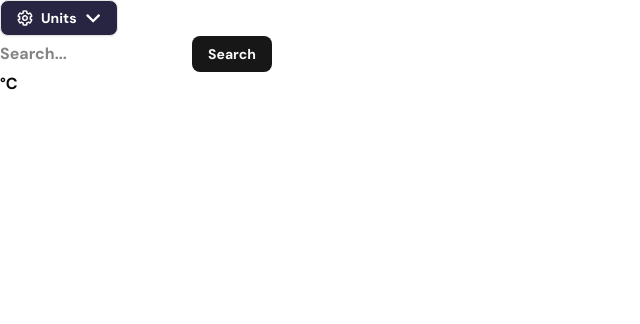
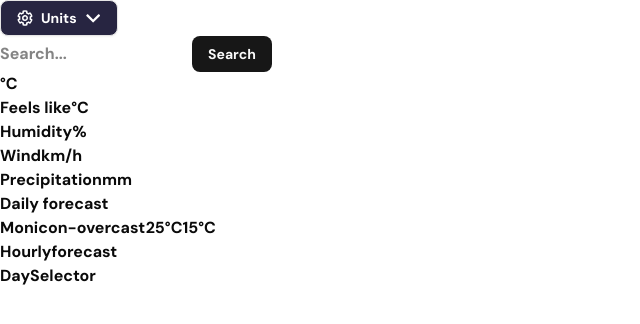
Before and after one commit to LUKASZ-JK/fem-weather-app, a React (Vite) app: page / in a window 1280 px wide. Shown: the top 324 px of the page, without its empty margins (0-640 px from the left). Built offline with nearby package versions, Linux system fonts and the light colour scheme.

Commit message:
Cleans up state with addition stores, sets up dummy components.

```diff
--- a/src/App.tsx
+++ b/src/App.tsx
@@ -1,57 +1,18 @@
 import './App.css';
-import { useState } from 'react';
-import { Button } from '@/components/ui/button';
-import cityService from '@/services/city';
-import weatherService from '@/services/weather';
-import type { City, WeatherData } from './types';
-import { useUnitsStore } from './store';
 import UnitsSelector from './components/UnitsSelector';
 import CurrentWeather from './components/CurrentWeather';
+import Search from './components/Search';
+import DailyForecast from './components/DailyForecast';
+import HourlyForecast from './components/HourlyForecast';
 
 function App() {
-  const [query, setQuery] = useState('');
-  const [cities, setCities] = useState<City[]>([]);
-  const [city, setCity] = useState<City>();
-  const [weatherData, setWeatherData] = useState<WeatherData>();
-  const { units } = useUnitsStore();
-
-  const handleChange = (e: React.ChangeEvent<HTMLInputElement>) => {
-    setQuery(e.target.value);
-  };
-
-  const handleSearch = async () => {
-    const cities = await cityService.getCities(query);
-    setCities(cities);
-    console.log(cities);
-  };
-
-  const handleCitySelect = async (city: City) => {
-    setCity(city);
-    try {
-      const weatherData = await weatherService.getWeather(city, units);
-      setWeatherData(weatherData);
-    } catch (error) {
-      console.error(error);
-    }
-  };
-
   return (
     <>
-      <div>
-        <UnitsSelector />
-        <input type="text" placeholder="Search..." onChange={handleChange} />
-        <Button onClick={handleSearch}>Search</Button>
-        {cities.length > 0 && (
-          <ul>
-            {cities.map(city => (
-              <li key={city.id} onClick={() => handleCitySelect(city)}>
-                {city.name}, {city.country}
-              </li>
-            ))}
-          </ul>
-        )}
-      </div>
-      <CurrentWeather city={city} currentWeatherData={weatherData?.current} />
+      <UnitsSelector />
+      <Search />
+      <CurrentWeather />
+      <DailyForecast />
+      <HourlyForecast />
     </>
   );
 }
--- /dev/null
+++ b/src/components/ConditionTile.tsx
@@ -0,0 +1,17 @@
+type ConditionTileProps = {
+  title: string;
+  value: number | undefined;
+  units: string;
+};
+
+const ConditionTile = ({ title, value, units }: ConditionTileProps) => {
+  return (
+    <div className="condition-tile">
+      {title}
+      {value}
+      {units}
+    </div>
+  );
+};
+
+export default ConditionTile;
--- a/src/components/CurrentWeather.tsx
+++ b/src/components/CurrentWeather.tsx
@@ -1,14 +1,36 @@
-import type { City, CurrentWeatherData } from '@/types';
+import { useUnitsStore } from '@/unitsStore';
+import ConditionTile from './ConditionTile';
+import { useWeatherStore } from '@/weatherStore';
 
-type CurrentWeatherProps = {
-  city: City | undefined;
-  currentWeatherData: CurrentWeatherData | undefined;
-};
+const CurrentWeather = () => {
+  const { city, weatherData } = useWeatherStore();
+  const { units } = useUnitsStore();
+  const currentWeatherData = weatherData?.current;
 
-const CurrentWeather = ({ city, currentWeatherData }: CurrentWeatherProps) => {
   return (
     <div>
-      {city?.name} {currentWeatherData?.apparent_temperature.toFixed()}°C
+      {city?.name} {currentWeatherData?.temperature_2m.toFixed()}
+      {units.temperature}
+      <ConditionTile
+        title={'Feels like'}
+        value={currentWeatherData?.apparent_temperature}
+        units={units.temperature}
+      />
+      <ConditionTile
+        title={'Humidity'}
+        value={currentWeatherData?.relative_humidity_2m}
+        units={'%'}
+      />
+      <ConditionTile
+        title={'Wind'}
+        value={currentWeatherData?.wind_speed_10m}
+        units={units.windSpeed}
+      />
+      <ConditionTile
+        title={'Precipitation'}
+        value={currentWeatherData?.precipitation}
+        units={units.precipitation}
+      />
     </div>
   );
 };
--- /dev/null
+++ b/src/components/DailyForecast.tsx
@@ -0,0 +1,12 @@
+import DailyTile from './DailyTile';
+
+const DailyForecast = () => {
+  return (
+    <div>
+      Daily forecast
+      <DailyTile day={'Mon'} icon={'icon-overcast'} max={25} min={15} />
+    </div>
+  );
+};
+
+export default DailyForecast;
--- /dev/null
+++ b/src/components/DailyTile.tsx
@@ -0,0 +1,24 @@
+import { useUnitsStore } from '@/unitsStore';
+type DailyTileProps = {
+  day: string;
+  icon: string;
+  max: number;
+  min: number;
+};
+
+const DailyTile = ({ day, icon, max, min }: DailyTileProps) => {
+  const { units } = useUnitsStore();
+
+  return (
+    <div>
+      {day}
+      {icon}
+      {max}
+      {units.temperature}
+      {min}
+      {units.temperature}
+    </div>
+  );
+};
+
+export default DailyTile;
--- /dev/null
+++ b/src/components/DaySelector.tsx
@@ -0,0 +1,5 @@
+const DaySelector = () => {
+  return <div>DaySelector</div>;
+};
+
+export default DaySelector;
--- /dev/null
+++ b/src/components/HourlyForecast.tsx
@@ -0,0 +1,12 @@
+import DaySelector from './DaySelector';
+
+const HourlyForecast = () => {
+  return (
+    <div>
+      Hourlyforecast
+      <DaySelector />
+    </div>
+  );
+};
+
+export default HourlyForecast;
--- /dev/null
+++ b/src/components/Search.tsx
@@ -0,0 +1,54 @@
+import { useState } from 'react';
+import { Button } from './ui/button';
+import type { City } from '@/types';
+import { useWeatherStore } from '@/weatherStore';
+import cityService from '@/services/city';
+import weatherService from '@/services/weather';
+import { useUnitsStore } from '@/unitsStore';
+
+const Search = () => {
+  const [query, setQuery] = useState('');
+  const [cities, setCities] = useState<City[]>([]);
+  const { setCity, setWeatherData, setApiState } = useWeatherStore();
+  const { units } = useUnitsStore();
+
+  const handleChange = (e: React.ChangeEvent<HTMLInputElement>) => {
+    setQuery(e.target.value);
+  };
+
+  const handleSearch = async (query: string) => {
+    const cities = await cityService.getCities(query);
+    setCities(cities);
+    console.log(cities);
+  };
+
+  const handleCitySelect = async (city: City) => {
+    setCity(city);
+    try {
+      const weatherData = await weatherService.getWeather(city, units);
+      setWeatherData(weatherData);
+    } catch (error) {
+      setApiState('error');
+      console.error(error);
+    }
+  };
+
+  <Button onClick={() => handleSearch(query)}>Search</Button>;
+  return (
+    <div>
+      <input type="text" placeholder="Search..." onChange={handleChange} />
+      <Button onClick={() => handleSearch(query)}>Search</Button>
+      {cities.length > 0 && (
+        <ul>
+          {cities.map(city => (
+            <li key={city.id} onClick={() => handleCitySelect(city)}>
+              {city.name}, {city.country}
+            </li>
+          ))}
+        </ul>
+      )}
+    </div>
+  );
+};
+
+export default Search;
--- a/src/types.ts
+++ b/src/types.ts
@@ -31,16 +31,16 @@ export type City = z.infer<typeof CitySchema>;
 
 export const UnitPresets = { metric: 'metric', imperial: 'imperial' } as const;
 export const TemperatureUnits = {
-  celsius: 'celsius',
-  fahrenheit: 'fahrenheit',
+  celsius: '°C',
+  fahrenheit: '°F',
 } as const;
-export const WindSpeedUnits = { 'km/h': 'km/h', mph: 'mph' } as const;
+export const WindSpeedUnits = { kmh: 'km/h', mph: 'mph' } as const;
 export const PrecipitationUnits = { mm: 'mm', inch: 'inch' } as const;
 
 export const UnitsSchema = z.object({
   unitsPreset: z.enum([UnitPresets.metric, UnitPresets.imperial]),
   temperature: z.enum([TemperatureUnits.celsius, TemperatureUnits.fahrenheit]),
-  windSpeed: z.enum([WindSpeedUnits['km/h'], WindSpeedUnits.mph]),
+  windSpeed: z.enum([WindSpeedUnits.kmh, WindSpeedUnits.mph]),
   precipitation: z.enum([PrecipitationUnits.mm, PrecipitationUnits.inch]),
 });
 
@@ -79,3 +79,19 @@ export type DailyWeather = z.infer<typeof dailyWeatherDataSchema>;
 export type WeatherData = z.infer<typeof weatherDataSchema>;
 
 export type Units = z.infer<typeof UnitsSchema>;
+
+export const ApiStates = {
+  idle: 'idle',
+  loading: 'loading',
+  success: 'success',
+  error: 'error',
+} as const;
+
+export const ApiStateSchema = z.enum([
+  ApiStates.idle,
+  ApiStates.loading,
+  ApiStates.success,
+  ApiStates.error,
+]);
+
+export type ApiState = z.infer<typeof ApiStateSchema>;
--- a/src/store.ts
+++ b/src/unitsStore.ts
@@ -1,5 +1,10 @@
 import { create } from 'zustand';
-import { type Units } from '@/types';
+import {
+  PrecipitationUnits,
+  TemperatureUnits,
+  WindSpeedUnits,
+  type Units,
+} from '@/types';
 
 interface UnitsStore {
   units: Units;
@@ -13,9 +18,9 @@ interface UnitsStore {
 export const useUnitsStore = create<UnitsStore>(set => ({
   units: {
     unitsPreset: 'metric',
-    temperature: 'celsius',
-    windSpeed: 'km/h',
-    precipitation: 'mm',
+    temperature: TemperatureUnits.celsius,
+    windSpeed: WindSpeedUnits.kmh,
+    precipitation: PrecipitationUnits.mm,
   },
 
   setUnitsPreset: unitsPreset => {
@@ -25,15 +30,15 @@ export const useUnitsStore = create<UnitsStore>(set => ({
 
     switch (unitsPreset) {
       case 'imperial':
-        temperature = 'fahrenheit';
-        windSpeed = 'mph';
-        precipitation = 'inch';
+        temperature = TemperatureUnits.fahrenheit;
+        windSpeed = WindSpeedUnits.mph;
+        precipitation = PrecipitationUnits.inch;
         break;
       case 'metric':
       default:
-        temperature = 'celsius';
-        windSpeed = 'km/h';
-        precipitation = 'mm';
+        temperature = TemperatureUnits.celsius;
+        windSpeed = WindSpeedUnits.kmh;
+        precipitation = PrecipitationUnits.mm;
         break;
     }
     set({
--- /dev/null
+++ b/src/weatherStore.tsx
@@ -0,0 +1,32 @@
+import { create } from 'zustand';
+import type { City, WeatherData, ApiState } from './types';
+import { ApiStates } from './types';
+
+interface WeatherStore {
+  city?: City;
+  weatherData?: WeatherData;
+  apiState: ApiState;
+
+  setCity: (city: City) => void;
+  setWeatherData: (data: WeatherData) => void;
+  setApiState: (state: ApiState) => void;
+
+  reset: () => void;
+}
+
+export const useWeatherStore = create<WeatherStore>(set => ({
+  city: undefined,
+  weatherData: undefined,
+  apiState: ApiStates.idle,
+
+  setCity: city => set({ city }),
+  setWeatherData: data => set({ weatherData: data }),
+  setApiState: apiState => set({ apiState }),
+
+  reset: () =>
+    set({
+      city: undefined,
+      weatherData: undefined,
+      apiState: ApiStates.idle,
+    }),
+}));
```
Also changed, not shown: src/components/UnitsSelector.tsx (+24 -13 lines).
